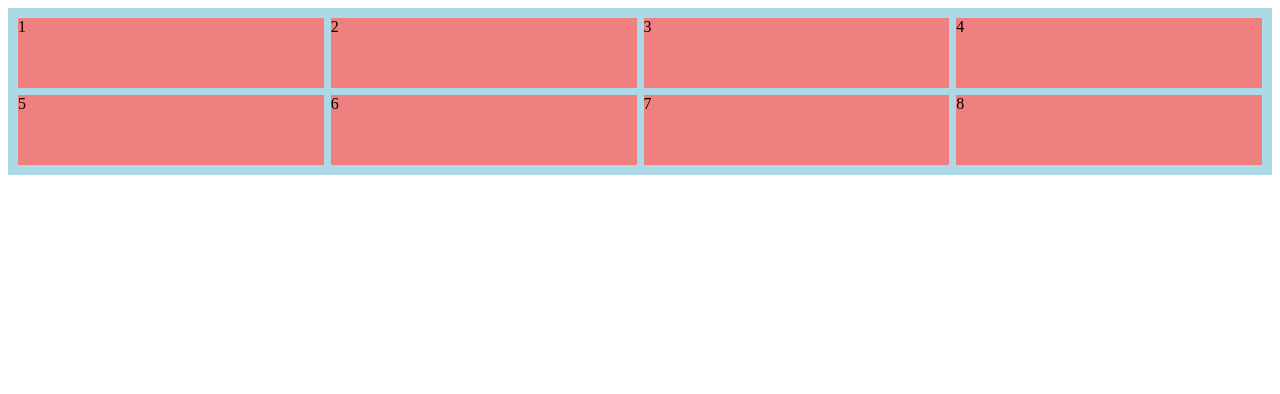
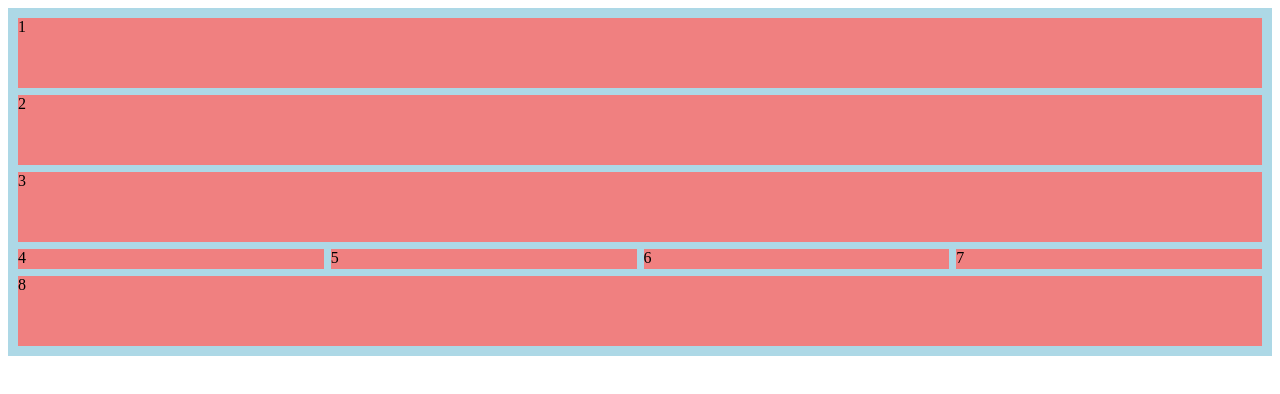
Before and after one commit to Angeloth2077/Studies, a plain HTML site: page Web/Grid/index.html in a window 1280 px wide. Drawn offline with Linux system fonts and the light colour scheme.

Commit message:
finnishing my css grid test

```diff
--- a/Web/Grid/styles.css
+++ b/Web/Grid/styles.css
@@ -3,10 +3,40 @@
     padding: 10px;
     display: grid;
     gap: 7px;
+    grid-auto-flow: row;
     grid-template-columns:  100fr 100fr 100fr 100fr ;
-    grid-auto-flow: row;
-    grid-template-rows: 70px 70px;
+    grid-template-rows: 70px 70px 70px 20px 70px;
+    grid-template-areas:
+        "header header header header"
+        "side side side side"
+        "footer footer footer footer"
+        "content1 content2 content3 content4"
+        "bot bot bot bot";
 }
 div {
     background-color: lightcoral;
 }
+.item-1 {
+    grid-area: header;
+}
+.item-2 {
+    grid-area: side;
+}
+.item-3 {
+    grid-area: footer;
+}
+.item-4 {
+    grid-area: content1;
+}
+.item-5 {
+    grid-area: content2;
+}
+.item-6 {
+    grid-area: content3;
+}
+.item-7 {
+    grid-area: content4;
+}
+.item-8 {
+    grid-area: bot;
+}
```
